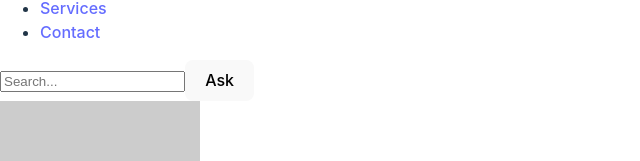
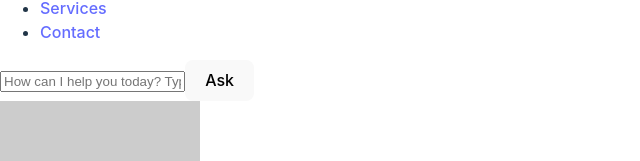
Before and after one commit to yanjunq/MediHacks2024, a React (Vite) app in the folder frontend/: page / in a window 1280 px wide. Shown: the part 203-364 px from the top of the page, without its empty margins (0-640 px from the left). Built offline with nearby package versions, Linux system fonts and the light colour scheme.

Commit message:
update a new version for Searchbar.jsx

```diff
--- a/frontend/src/Searchbar.jsx
+++ b/frontend/src/Searchbar.jsx
@@ -13,7 +13,7 @@ function Searchbar() {
       <input
         type="text"
         name="Ask"
-        placeholder="Search..."
+        placeholder="How can I help you today? Type in your symptoms to get started..."
         className="search-input"
       />
       <button type="submit" className="search-button">Ask</button>
```
